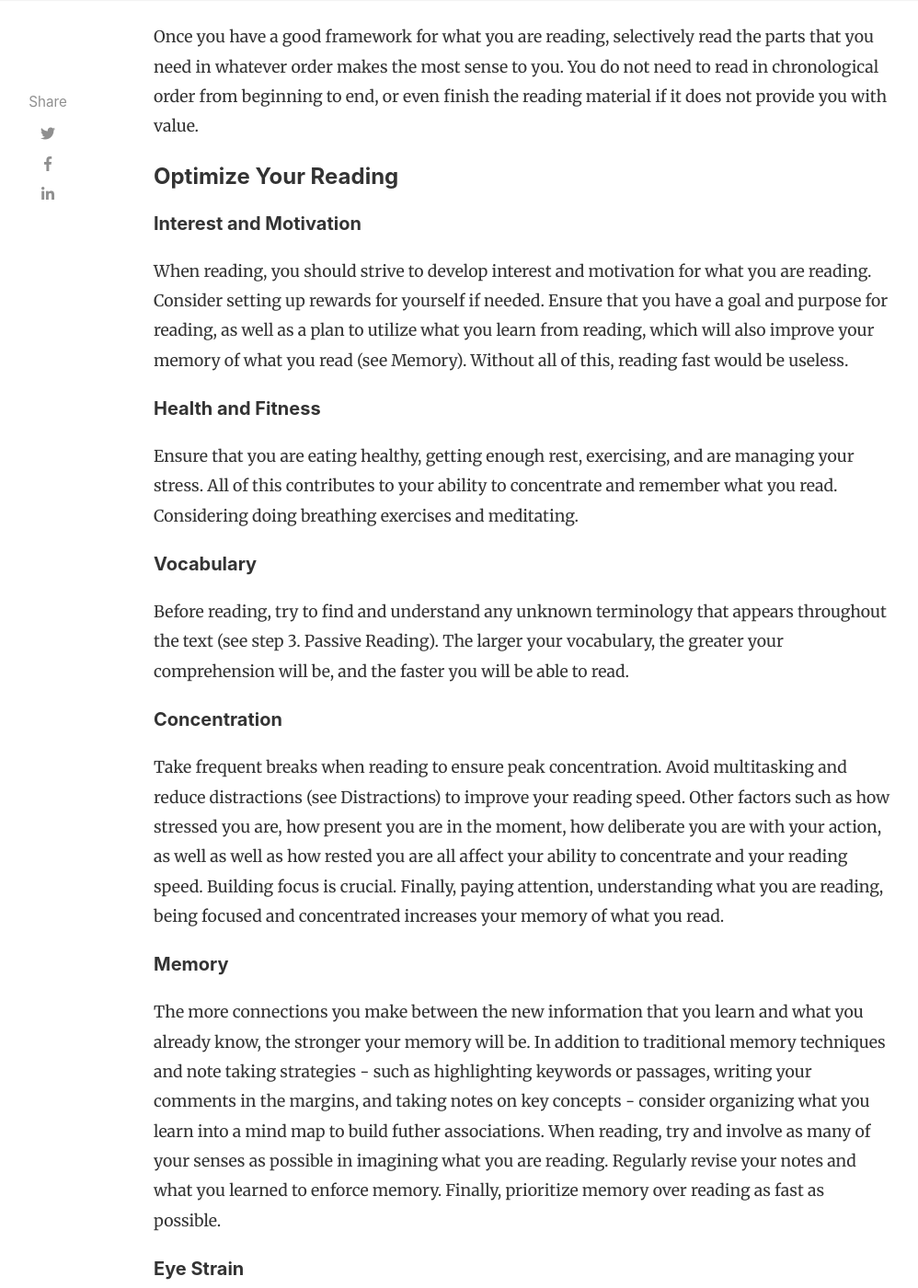
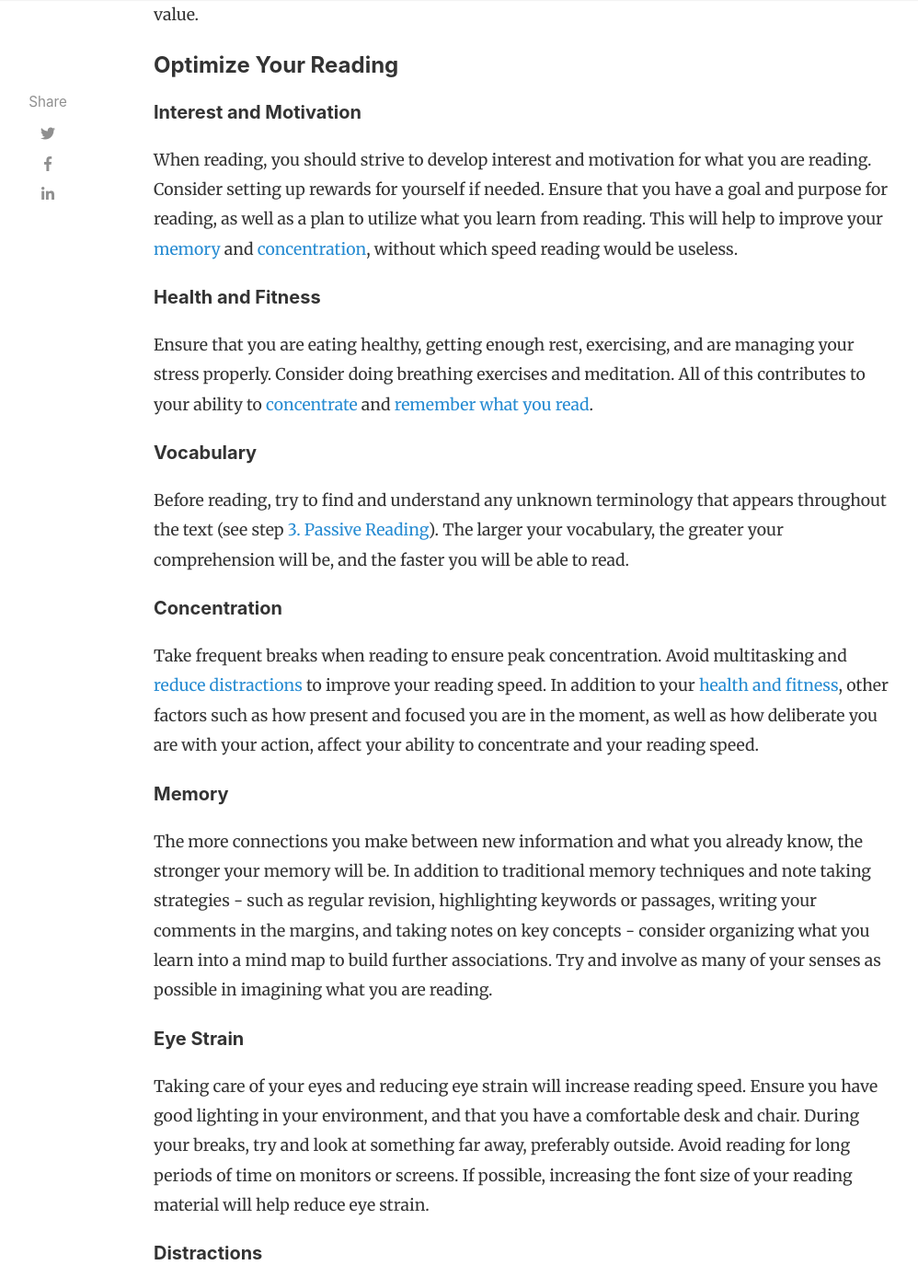
Before and after one commit to LeNPaul/hungry-minds, a Jekyll site: the page built from _posts/2021-02-25-work-smarter-with-speed-reading-a-teach-yourself-guide-by-tina-konstant.md, in a window 1280 px wide and 1400 px high, scrolled down 2524 px. Shown: the whole window at 92% size, without its empty margins (118-1116 px from the left). Built offline with Jekyll 4.4.1, drawn with Linux system fonts in a browser that asks for light colours; nearby versions of some CDN libraries; comment, search, counter and statistics services are not loaded; some of the changed text lies outside the part shown.

Commit message:
Polish draft of blog post

```diff
--- a/_posts/2021-02-25-work-smarter-with-speed-reading-a-teach-yourself-guide-by-tina-konstant.md
+++ b/_posts/2021-02-25-work-smarter-with-speed-reading-a-teach-yourself-guide-by-tina-konstant.md
@@ -10,11 +10,11 @@
 comments: false
 ---
 
-I first came across speed reading many years ago while browsing for books at the library. *Work Smarter with Speed Reading: A Teach Yourself Guide* by Tina Konstant was one of the books that I came across that had the most comprehensive information on speed reading. Every speed reading resource that I have come across since then offers the same advice found in this book, which I find myself applying on a regular basis. A summary of the book can be found below.
+I first came across speed reading many years ago while browsing for books at the library. *Work Smarter with Speed Reading: A Teach Yourself Guide* by Tina Konstant was one of the books that I came across that had the most comprehensive information on speed reading. Every speed reading resource that I have come across since then offers the same advice found in this book, which can be found in the summary below.
 
 ### Summary
 
-Speed reading is a skill that you develop and requires practice. This book outlines techniques for improving your rate of reading, as well as strategies for optimizing your reading and how to approach different types of text.
+Speed reading is a skill that you develop and requires practice. This book outlines techniques for improving the speed at which you read, as well as strategies for optimizing your reading and how to approach different types of text.
 
 #### Techniques for Speed Reading
 
@@ -24,11 +24,9 @@
 
 3. Utilize your peripheral vision to read multiple words on a line or even multiple lines at the same time.
 
-4. Read the first sentence of a paragraph, skim the rest of the paragraph to get a general impression of what the paragraph is about, and read the last sentence of the paragraph if it is long. This is good for material you are familiar with.
-
 #### The Five-Step System
 
-The purpose of this system is to allow you to highlight what you need to read and eliminate what you need to ignore. It's a way to quickly process a piece of text and get a high-level understanding or framework of what it is about before investing more time reading certain sections and filling in this framework as you read the important parts.
+The purpose of this system is to allow you to highlight what you need to read and eliminate what you need to ignore. It is a way to quickly process reading material and gain a high-level understanding or framework before investing more time reading certain sections and filling in this framework as you read the important parts.
 
 ##### 1. Prepare
 
@@ -40,7 +38,7 @@
 
 ##### 3. Passive Reading
 
-Quickly scan what you are reading looking for words that stand out - any technical language, jardon, acronyms, or anything that is in bold or italics - and ensure you are familiar with the meaning of the language. Recognize any reoccuring themes and concepts, and ensure that you understand their meaning.
+Quickly scan what you are reading looking for words that stand out - any technical language, jargon, acronyms, or anything that is in bold or italics - and ensure you are familiar with the meaning of the language. Recognize any reoccuring themes and concepts, and familiarize yourself with their meaning.
 
 ##### 4. Active Reading
 
@@ -54,27 +52,27 @@
 
 ##### Interest and Motivation
 
-When reading, you should strive to develop interest and motivation for what you are reading. Consider setting up rewards for yourself if needed. Ensure that you have a goal and purpose for reading, as well as a plan to utilize what you learn from reading, which will also improve your memory of what you read (see Memory). Without all of this, reading fast would be useless.
+When reading, you should strive to develop interest and motivation for what you are reading. Consider setting up rewards for yourself if needed. Ensure that you have a goal and purpose for reading, as well as a plan to utilize what you learn from reading. This will help to improve your [memory](#memory) and [concentration](#concentration), without which speed reading would be useless.
 
 ##### Health and Fitness
 
-Ensure that you are eating healthy, getting enough rest, exercising, and are managing your stress. All of this contributes to your ability to concentrate and remember what you read. Considering doing breathing exercises and meditating.
+Ensure that you are eating healthy, getting enough rest, exercising, and are managing your stress properly. Consider doing breathing exercises and meditation. All of this contributes to your ability to [concentrate](#concentration) and [remember what you read](#memory).
 
 ##### Vocabulary
 
-Before reading, try to find and understand any unknown terminology that appears throughout the text (see step 3. Passive Reading). The larger your vocabulary, the greater your comprehension will be, and the faster you will be able to read.
+Before reading, try to find and understand any unknown terminology that appears throughout the text (see step [3. Passive Reading](#3-passive-reading)). The larger your vocabulary, the greater your comprehension will be, and the faster you will be able to read.
 
 ##### Concentration
 
-Take frequent breaks when reading to ensure peak concentration. Avoid multitasking and reduce distractions (see Distractions) to improve your reading speed. Other factors such as how stressed you are, how present you are in the moment, how deliberate you are with your action, as well as well as how rested you are all affect your ability to concentrate and your reading speed. Building focus is crucial. Finally, paying attention, understanding what you are reading, being focused and concentrated increases your memory of what you read.
+Take frequent breaks when reading to ensure peak concentration. Avoid multitasking and [reduce distractions](#distractions) to improve your reading speed. In addition to your [health and fitness](#health-and-fitness), other factors such as how present and focused you are in the moment, as well as how deliberate you are with your action, affect your ability to concentrate and your reading speed.
 
 ##### Memory
 
-The more connections you make between the new information that you learn and what you already know, the stronger your memory will be. In addition to traditional memory techniques and note taking strategies - such as highlighting keywords or passages, writing your comments in the margins, and taking notes on key concepts - consider organizing what you learn into a mind map to build futher associations. When reading, try and involve as many of your senses as possible in imagining what you are reading. Regularly revise your notes and what you learned to enforce memory. Finally, prioritize memory over reading as fast as possible.
+The more connections you make between new information and what you already know, the stronger your memory will be. In addition to traditional memory techniques and note taking strategies - such as regular revision, highlighting keywords or passages, writing your comments in the margins, and taking notes on key concepts - consider organizing what you learn into a mind map to build further associations. Try and involve as many of your senses as possible in imagining what you are reading.
 
 ##### Eye Strain
 
-Taking care of your eyes and reducing eye strain will increase reading speed. Ensure you have good lighting in your environment, and that you have a comfortable desk and chair. During your breaks, try and look at something far away, preferably outside. Avoid reading for long periods of time on monitors or screens if possible. If possible, increasing the font size of your reading material will help reduce eye strain.
+Taking care of your eyes and reducing eye strain will increase reading speed. Ensure you have good lighting in your environment, and that you have a comfortable desk and chair. During your breaks, try and look at something far away, preferably outside. Avoid reading for long periods of time on monitors or screens. If possible, increasing the font size of your reading material will help reduce eye strain.
 
 ##### Distractions
 
@@ -82,10 +80,13 @@
 
 #### Strategies for Reading
 
-##### Approaching Different Types of Reading Material
-
-What is the purpose of reading what you are reading? This motivates the approach you will take, as you may not want to speed read all the time. For example, you can easily apply the Five Step System and speed read non-fiction books on subjects you are familar with, whereas you may not want to take this same approach for reading fiction, poetry, or instructions manuals.
-
 ##### Skimming vs. Scanning
 
 Scanning is when you are looking for specific information within a text. Skimming is getting the general idea of what the text is about - who, what, when, where, why, and how. The goal is to get the message that the author is trying to convey, which does not depend on individual words. Speed reading is really just glorified skimming, allowing you to efficiently capture the information in a text.
+
+A good strategy is to read the first sentence of a paragraph, skim the body of the paragraph to get a general impression of what the paragraph is about, and read the last sentence of the paragraph if it is long.
+
+
+##### Approaching Different Types of Reading Material
+
+What is the purpose of reading what you are reading? This motivates the approach you should take, as you may not want to speed read all the time. For example, you can easily apply the [Five-Step System](#the-five-step-system) and speed read non-fiction books on subjects you are familiar with, whereas you may not want to take this same approach for reading fiction, poetry, or instructions manuals.
```
